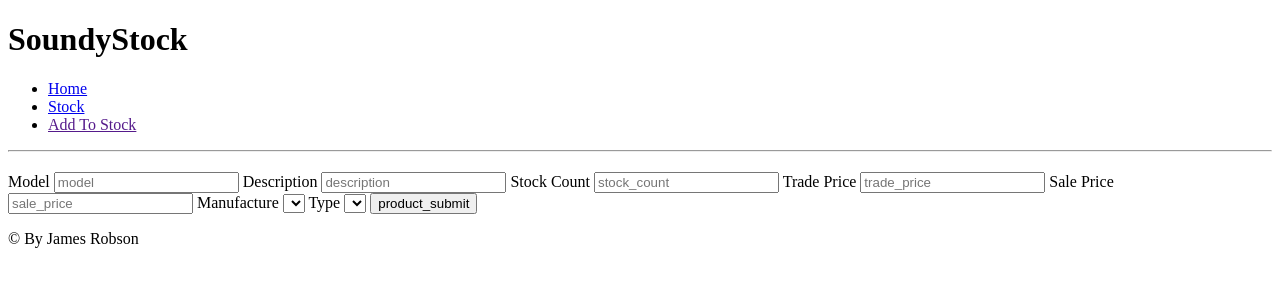
After one commit to Illyriat/Week5_Project, a Flask app: page /product/new in a window 1280 px wide. The commit adds this page. Shown: the top 300 px of the page. Run offline with Flask 2, Linux system fonts and the light colour scheme; data that the repository does not hold is empty; some libraries are stand-ins or nearby versions.

Commit message:
7th commit

```diff
--- a/app.py
+++ b/app.py
@@ -3,8 +3,6 @@ from flask import Flask, render_template
 from controllers.products_controller import products_blueprint
 from controllers.type_controller import types_blueprint
 from controllers.manufacture_controller import manufactures_blueprint
-
-# from controllers. import tasks_blueprint
 
 app = Flask(__name__)
 
--- a/controllers/products_controller.py
+++ b/controllers/products_controller.py
@@ -1,19 +1,59 @@
 from flask import Flask, render_template, request, redirect
 from flask import Blueprint
+from controllers.manufacture_controller import manufactures
 from models.product import Product
 from models.manufacture import Manufacture
 
 import repositories.product_repository as product_repository
+import repositories.manufacture_repository as manufacture_repository
+import repositories.type_repository as type_repository
 
 products_blueprint = Blueprint("product", __name__)
+
+@products_blueprint.route("/")
+def home():
+    products = product_repository.select_all()
+    return render_template("index.html", products = products)
 
 @products_blueprint.route("/products")
 def products():
     products = product_repository.select_all()
     return render_template("products/index.html", products = products)
 
-@products_blueprint.route("/products/<id>")
-def show(id):
-    product = product_repository.select(id)
-    manufactures = product_repository.manufactures(product)
-    return render_template("/products/show.html", product = product, manufactures = manufactures)
+# @products_blueprint.route("/products/<id>")
+# def show(id):
+#     product = product_repository.select(id)
+#     manufactures = product_repository.manufactures(product)
+#     return render_template("/products/show.html", product = product, manufactures = manufactures)
+
+# NEW
+@products_blueprint.route("/product/new", methods=['GET'])
+def new_product():
+    products = product_repository.select_all()
+    manufactures = manufacture_repository.select_all()
+    types = type_repository.select_all()
+    return render_template("/products/new.html", products = products, manufactures = manufactures, types = types)
+
+
+# CREATE
+@products_blueprint.route("/products", methods=['POST'])
+def create_product():
+    manufacture_id = request.form['manufacture']
+    type_id = request.form['type']
+    model = request.form['model']
+    description = request.form['description']
+    stock_count = request.form['stock_count']
+    trade_price = request.form['trade_price']
+    sale_price = request.form['sale_price']
+    manufacture = manufacture_repository.select(manufacture_id)
+    type = type_repository.select(type_id)
+    product = Product(model, description, stock_count, trade_price, sale_price, manufacture, type)
+    product_repository.save(product)
+    return redirect('/products')
+
+
+# DELETE
+@products_blueprint.route("/products/<id>/delete", methods=['POST'])
+def delete_product(id):
+    product_repository.delete(id)
+    return redirect('/products')
--- a/repositories/manufacture_repository.py
+++ b/repositories/manufacture_repository.py
@@ -1,13 +1,11 @@
 from db.run_sql import run_sql
-
-from controllers.manufacture_controller import manufactures
 
 from models.product import Product
 from models.manufacture import Manufacture
 
 
 def save(manufacture):
-    sql = "INSERT INTO manufactures(name) VALUES (%s) RETURNING id"
+    sql = "INSERT INTO manufactures(name) VALUES (%s) RETURNING *"
     values = [manufacture.name]
     results = run_sql(sql, values)
     id = results[0]['id']
--- a/repositories/product_repository.py
+++ b/repositories/product_repository.py
@@ -10,7 +10,7 @@ import repositories.manufacture_repository as manufacture_repository
 
 
 def save(product):
-    sql = "INSERT INTO products(model, description, stock_count, trade_price, sale_price, manufacture_id, type_id) VALUES (%s, %s, %s, %s, %s, %s, %s) RETURNING id"
+    sql = "INSERT INTO products(model, description, stock_count, trade_price, sale_price, manufacture_id, type_id) VALUES (%s, %s, %s, %s, %s, %s, %s) RETURNING *"
     values = [product.model, product.description, product.stock_count, product.trade_price, product.sale_price, product.manufacture.id, product.type.id]
     results = run_sql(sql, values)
     id = results[0]['id']
@@ -25,7 +25,8 @@ def select_all():
 
     for row in results:
         manufacture = manufacture_repository.select(row['manufacture_id'])
-        product = Product(row['model'], row['descriptin'], row['stock_count'], row['trade_price'], row['sale_price'], manufacture, type, row['id'])
+        type = type_repository.select(row['type_id'])
+        product = Product(row['model'], row['description'], row['stock_count'], row['trade_price'], row['sale_price'], manufacture, type, row['id'])
         products.append(product)
     return products
 
--- a/repositories/type_repository.py
+++ b/repositories/type_repository.py
@@ -6,7 +6,7 @@ from models.manufacture import Manufacture
 from repositories.product_repository import product
 
 def save(type):
-    sql = "INSERT INTO types(name) VALUES (%s) RETURNING id"
+    sql = "INSERT INTO types(name) VALUES (%s) RETURNING *"
     values = [type.type]
     results = run_sql(sql, values)
     type.id = results[0]['id']
--- /dev/null
+++ b/templates/Products/new.html
@@ -0,0 +1,44 @@
+{% extends 'base.html' %}
+
+
+{% block content %}
+  <h1></h1>
+  <section>
+    <form action="/products" method="post">
+        <label name="model">Model</label>
+        <input type="text" name="model", placeholder="model" id="model">
+
+        <label name="description">Description</label>
+        <input type="text" name="description" placeholder="description" id="description">
+
+        <label name="stock_count">Stock Count</label>
+        <input type="int" name="stock_count" placeholder="stock_count" id="stock_count">
+
+        <label name="trade_price">Trade Price</label>
+        <input type="number" step=".01" name="trade_price" placeholder="trade_price" id="trade_price">
+
+        <label name="sale_price">Sale Price</label>
+        <input type="number" step=".01" name="sale_price" placeholder="sale_price" id="sale_price">
+
+        <label name="manufacture">Manufacture</label>
+        <select name="manufacture">
+            {% for manufacture in manufactures  %}
+                <option value="{{ manufacture.id }}">
+                    {{ manufacture.name }}
+                </option>
+            {% endfor %}
+        </select>
+
+        <label name="type">Type</label>
+        <select name="type">
+            {% for type in types  %}
+                <option value="{{ type.id }}">
+                    {{ type.type }}
+                </option>
+            {% endfor %}
+        </select>
+
+        <input type="submit" value="product_submit">
+    </form>
+  </section>
+{% endblock content %}
--- a/templates/base.html
+++ b/templates/base.html
@@ -13,10 +13,10 @@
             <nav>
                 <ul>
                     <li class="nav">
-                        <a class="button" href="/index.html">Home</a>
+                        <a class="button" href="/">Home</a>
                     </li>
                     <li class="nav">
-                        <a class="button" href="">Stock</a>
+                        <a class="button" href="/products">Stock</a>
                     </li>
                     <li class="nav">
                         <a class="button" href="">Add To Stock</a>
```
Also changed, not shown: templates/Products/index.html (+17 -0 lines), README.md, templates/Add_product/index.html (deleted), templates/Add_product/new.html (deleted), templates/Manufacture/show.html (added), templates/Products/show.html (added).
